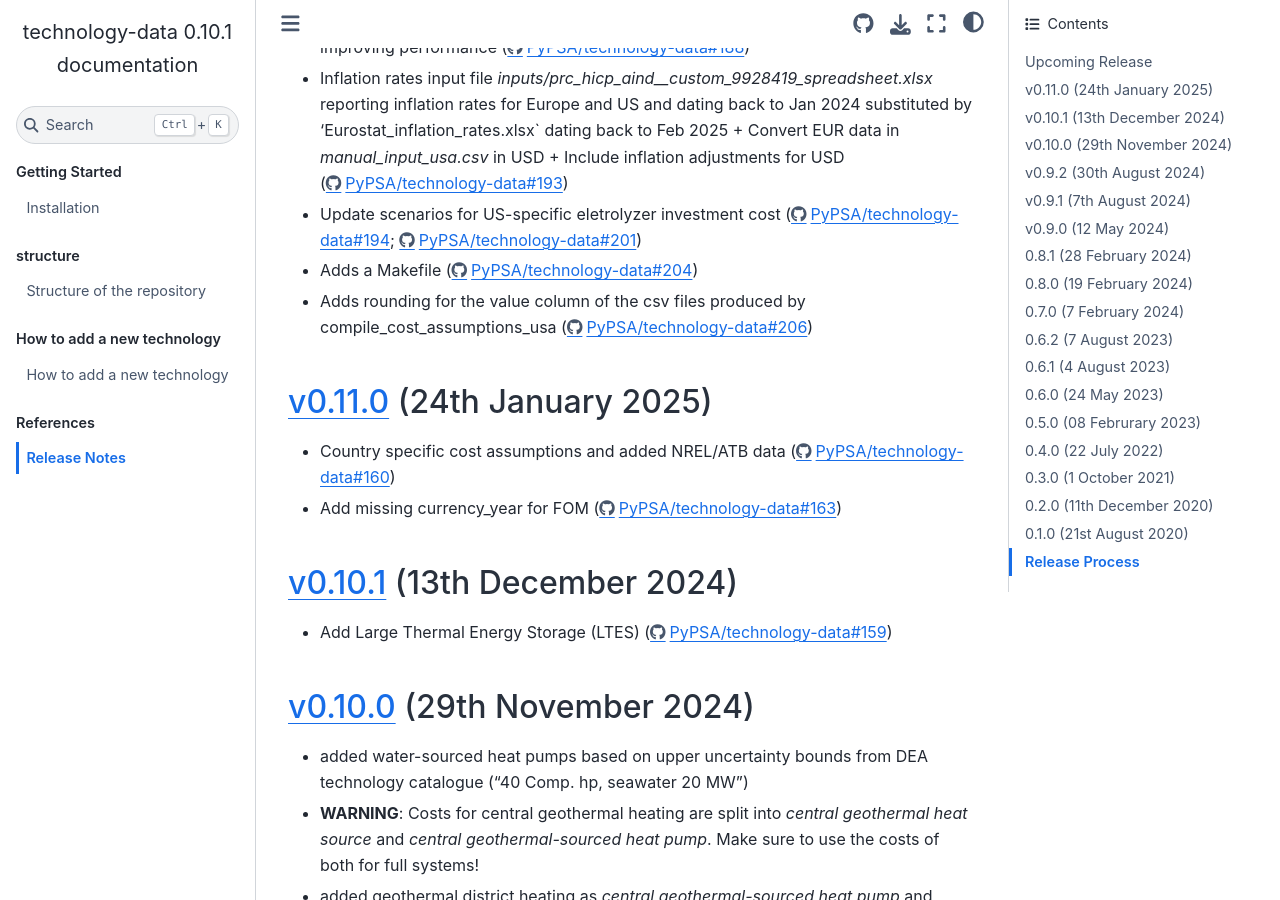
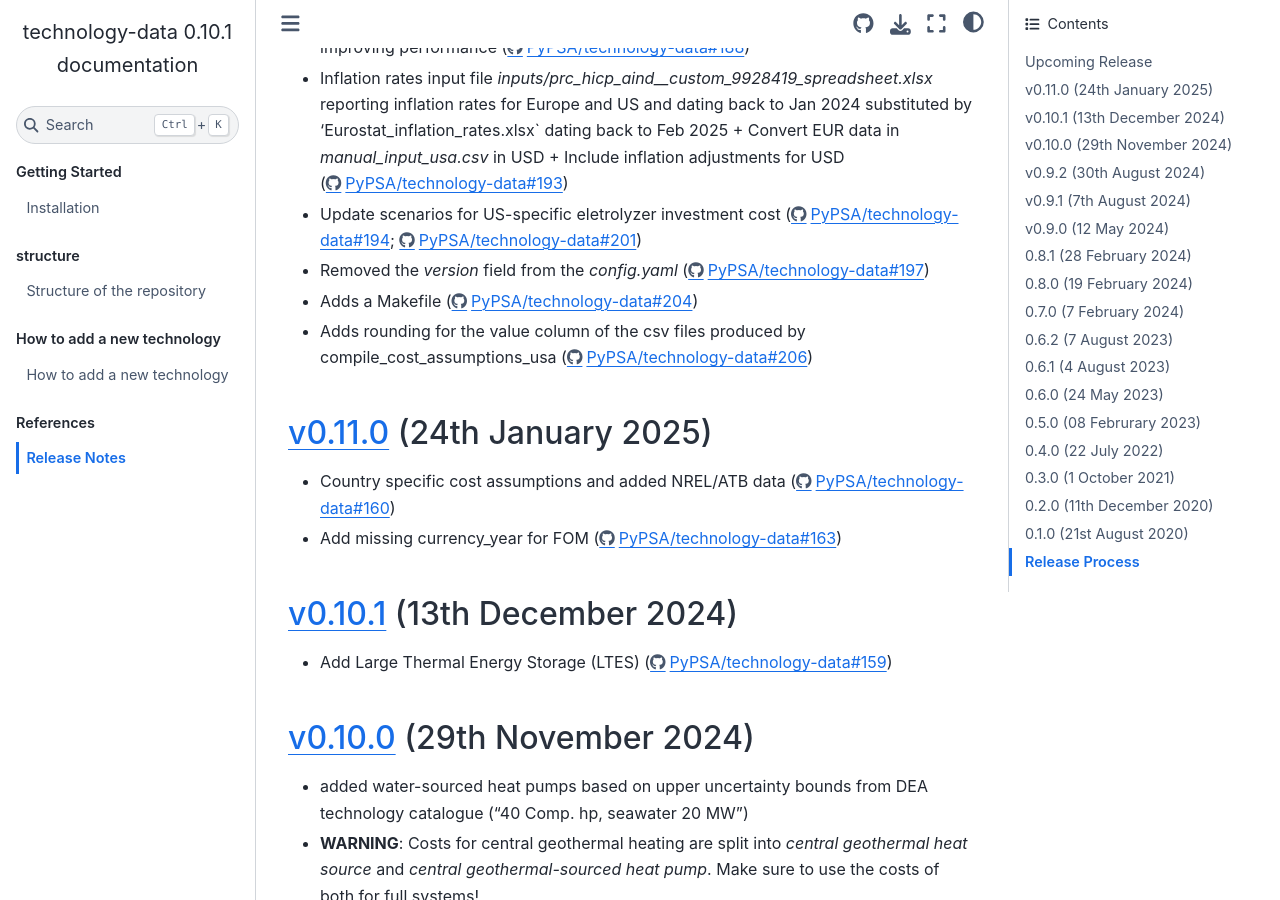
Before and after one commit to PyPSA/technology-data, a Sphinx documentation site: the page built from docs/release_notes.rst, in a window 1280 px wide and 900 px high, scrolled down 818 px. Built offline with Sphinx 7.4.7 and the Sphinx Book theme 1.1.4, drawn with Linux system fonts in a browser that asks for light colours.

Commit message:
doc: Add missing release notes for #197

```diff
--- a/docs/release_notes.rst
+++ b/docs/release_notes.rst
@@ -43,6 +43,8 @@ Upcoming Release
 * Inflation rates input file `inputs/prc_hicp_aind__custom_9928419_spreadsheet.xlsx` reporting inflation rates for Europe and US and dating back to Jan 2024 substituted by 'Eurostat_inflation_rates.xlsx` dating back to Feb 2025 + Convert EUR data in `manual_input_usa.csv` in USD + Include inflation adjustments for USD (https://github.com/PyPSA/technology-data/pull/193)
 
 * Update scenarios for US-specific eletrolyzer investment cost (https://github.com/PyPSA/technology-data/pull/194; https://github.com/PyPSA/technology-data/pull/201)
+
+* Removed the `version` field from the `config.yaml` (https://github.com/PyPSA/technology-data/pull/197)
 
 * Adds a Makefile (https://github.com/PyPSA/technology-data/pull/204)
 
```
